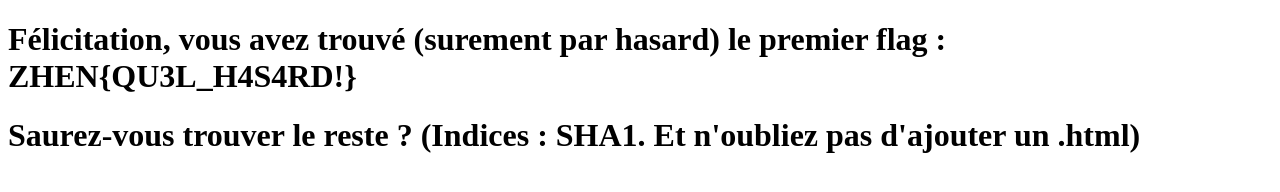
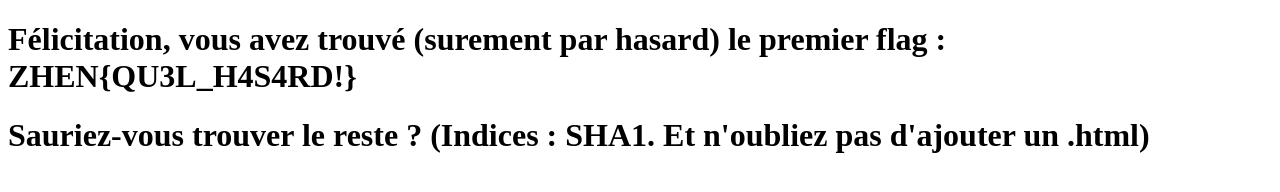
Before and after one commit to ZZhenqiu/ZZhenqiu.github.io, a plain HTML site: page flag.html in a window 1280 px wide. Drawn offline with Linux system fonts and the light colour scheme.

Commit message:
Update flag.html

```diff
--- a/flag.html
+++ b/flag.html
@@ -7,8 +7,8 @@
 </head>
 <body>
     <h1> Félicitation, vous avez trouvé (surement par hasard) le premier flag : ZHEN{QU3L_H4S4RD!} </h1>
-    <h1> Saurez-vous trouver le reste ? (Indices : SHA1. Et n'oubliez pas d'ajouter un .html) </h1>
-    <!-- Ah, félicitation encore, vous avez trouvé (certainement pas par hasard) le deuxième flag : ZHEN{C0D3-S0URC3}. Saurez-vous trouver le troisième flag ?-->
+    <h1> Sauriez-vous trouver le reste ? (Indices : SHA1. Et n'oubliez pas d'ajouter un .html) </h1>
+    <!-- Ah, félicitation encore, vous avez trouvé (certainement pas par hasard) le deuxième flag : ZHEN{C0D3-S0URC3}. Sauriez-vous trouver le troisième flag ?-->
 
 </body>
 </html>
```
